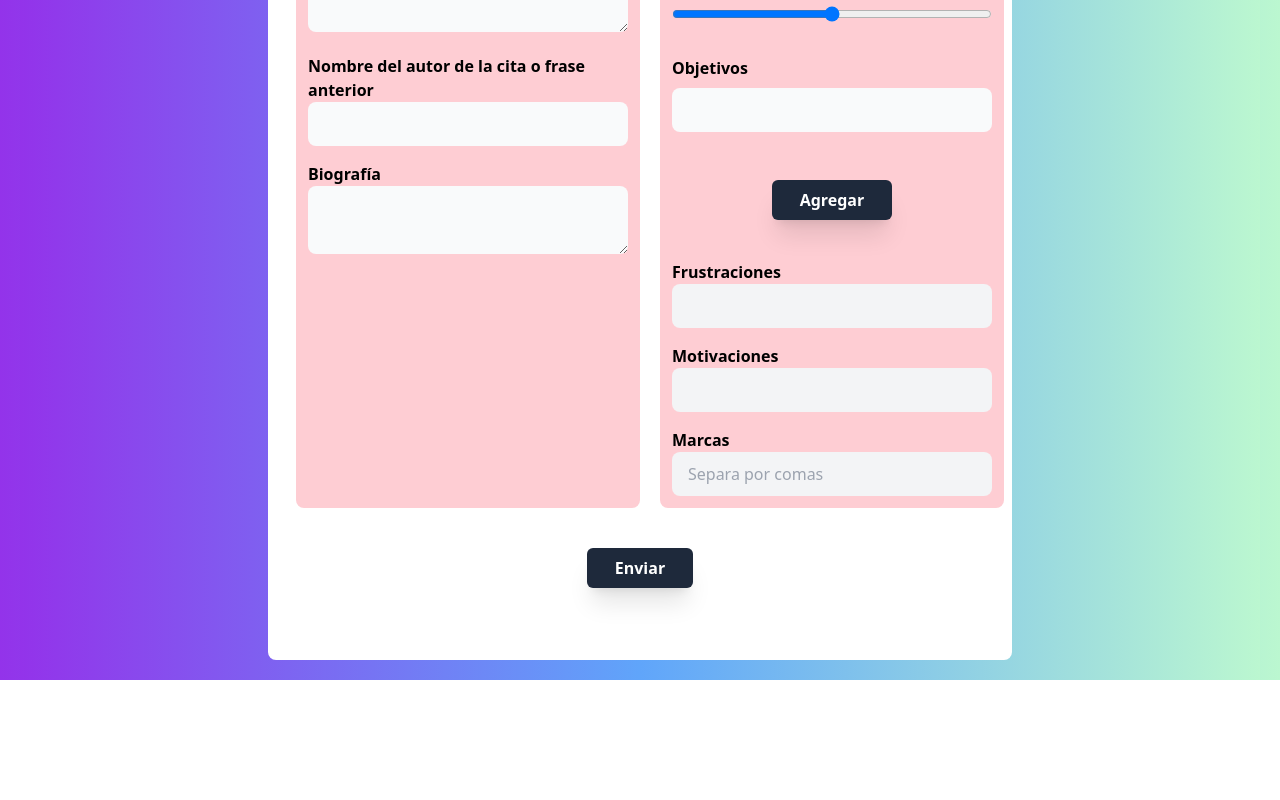
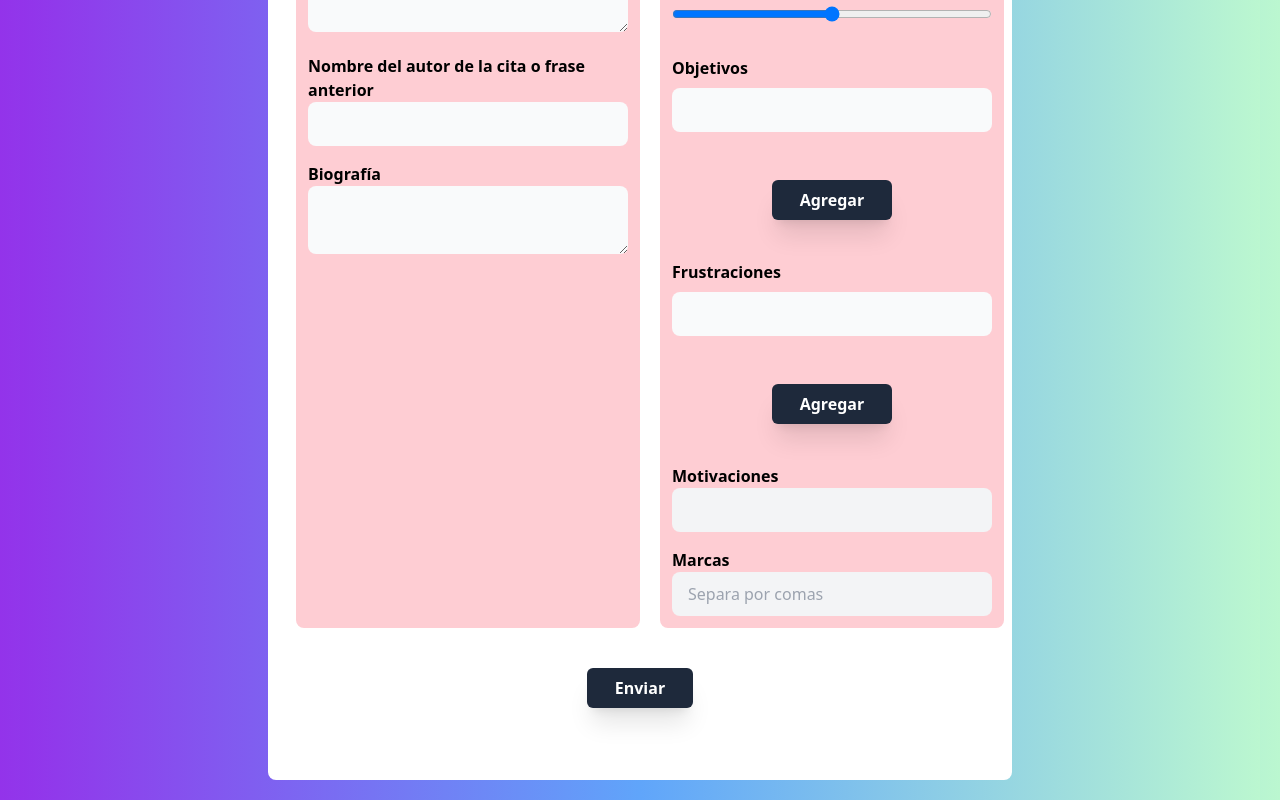
Before and after one commit to Yadira-Canche-Hernandez/SPA_PERSONASUXD, a Vue app: page /RegistroPersonas in a window 1280 px wide. Shown: the part 818-1618 px from the top of the page. Before the commit the page ends 1498 px from the top, so only its background shows below. Built offline with nearby package versions, Linux system fonts and the light colour scheme.

Commit message:
Frustraciones : Ya las sube

```diff
--- a/src/components/RegistroPersonas.vue
+++ b/src/components/RegistroPersonas.vue
@@ -37,7 +37,8 @@ export default {
         NuevoObje: "",
         ArrayObjetivos: [{value:''}],
 
-        Frustraciones: "",
+        NuevoFrus: "",
+        ArrayFrustraciones: [{value:''}],
 
         Motivaciones: "",
         Marcas: "",
@@ -110,10 +111,11 @@ export default {
           this.ArrayObjetivos[index] = {value: s}
           console.log(this.ArrayObjetivos)
         },
-        /*Frustracionees(s, index){
+        //Frustraciones
+        Frustracionees(s, index){
           this.ArrayFrustraciones[index] = {value: s}
           console.log(this.ArrayFrustraciones)
-        }, */
+        },
 
         //Función para enviar informacion de una persona
         Registro() {
@@ -431,7 +433,10 @@ export default {
               <label class="block text-black font-bold md:text-left my-2 md:mb-0">
                 Frustraciones
               </label>
-              <input type="text" v-model="Frustraciones" class="w-full py-2.5 px-4 rounded-lg bg-gray-100 focus:shadow focus:bg-white focus:outline-none" id="Frustraciones"/>
+              <div v-for="(frus, index) in ArrayFrustraciones">
+                <InputArray @dataA="Frustracionees" :index="index"> </InputArray>
+              </div>
+              <BotonEnviar v-on:click.prevent="this.ArrayFrustraciones.push(NuevoFrus)"> Agregar </BotonEnviar>
             </div>
 
             <div class="w-full mt-4">
```
